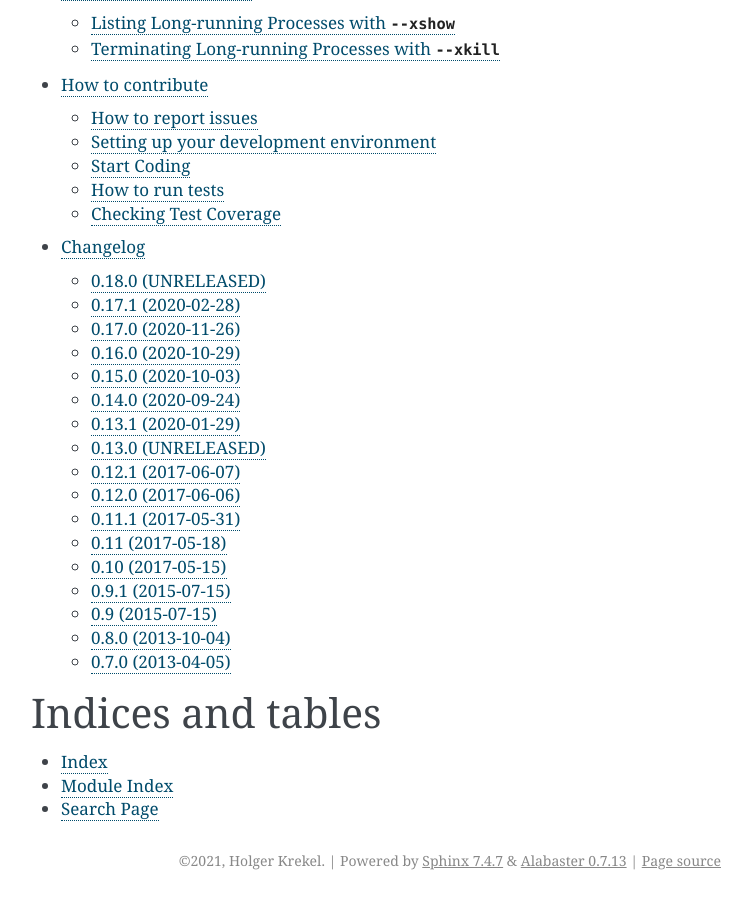
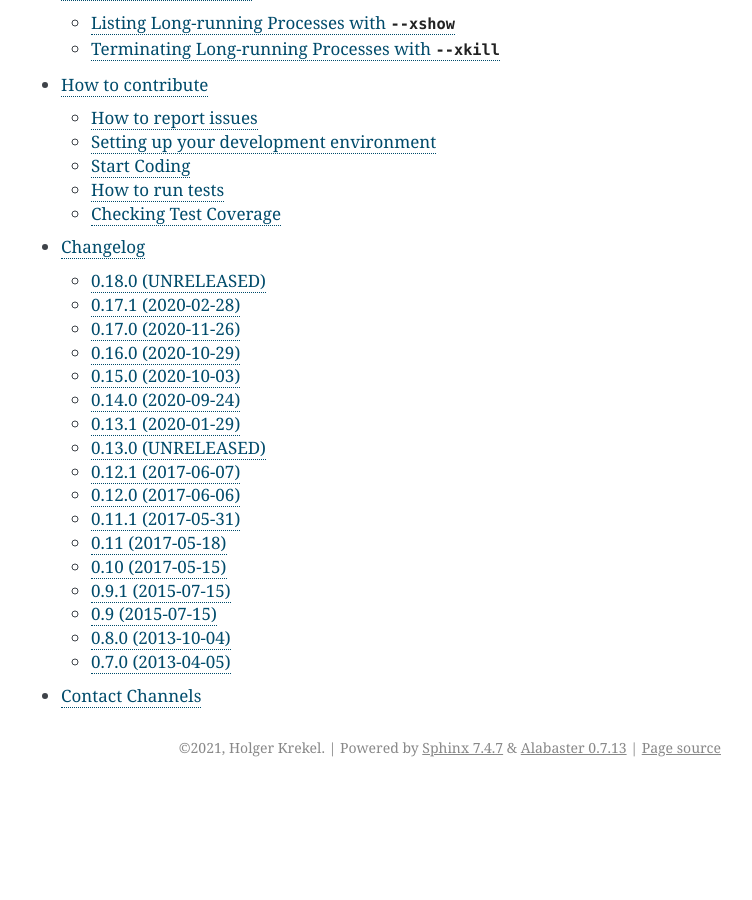
Before and after one commit to pytest-dev/pytest-xprocess, a Sphinx documentation site: the page built from docs/source/index.rst, in a window 1280 px wide and 900 px high, scrolled down 1262 px. Shown: the whole window, without its empty margins (389-1141 px from the left). Built offline with Sphinx 7.4.7, drawn with Linux system fonts in a browser that asks for light colours; after the commit the page ends 2049 px from its top, so only the background shows below that.

Commit message:
add contact channels page

```diff
--- a/docs/source/index.rst
+++ b/docs/source/index.rst
@@ -53,11 +53,4 @@ be up and ``xprocess`` will take care of it for you!
    command_line_options
    contributing
    changes
-
-
-Indices and tables
-==================
-
-* :ref:`genindex`
-* :ref:`modindex`
-* :ref:`search`
+   contact
```
Also changed, not shown: docs/source/contact.rst (added, +9 -0 lines).
